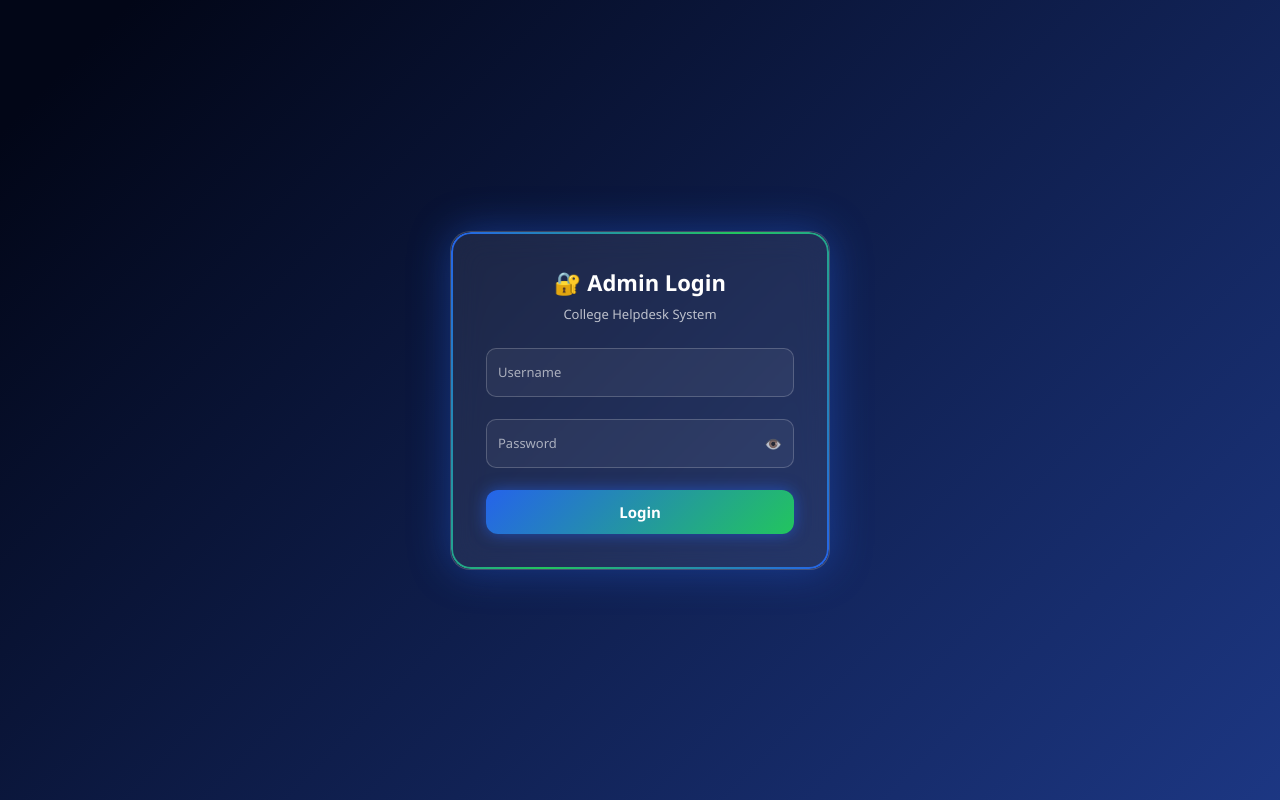
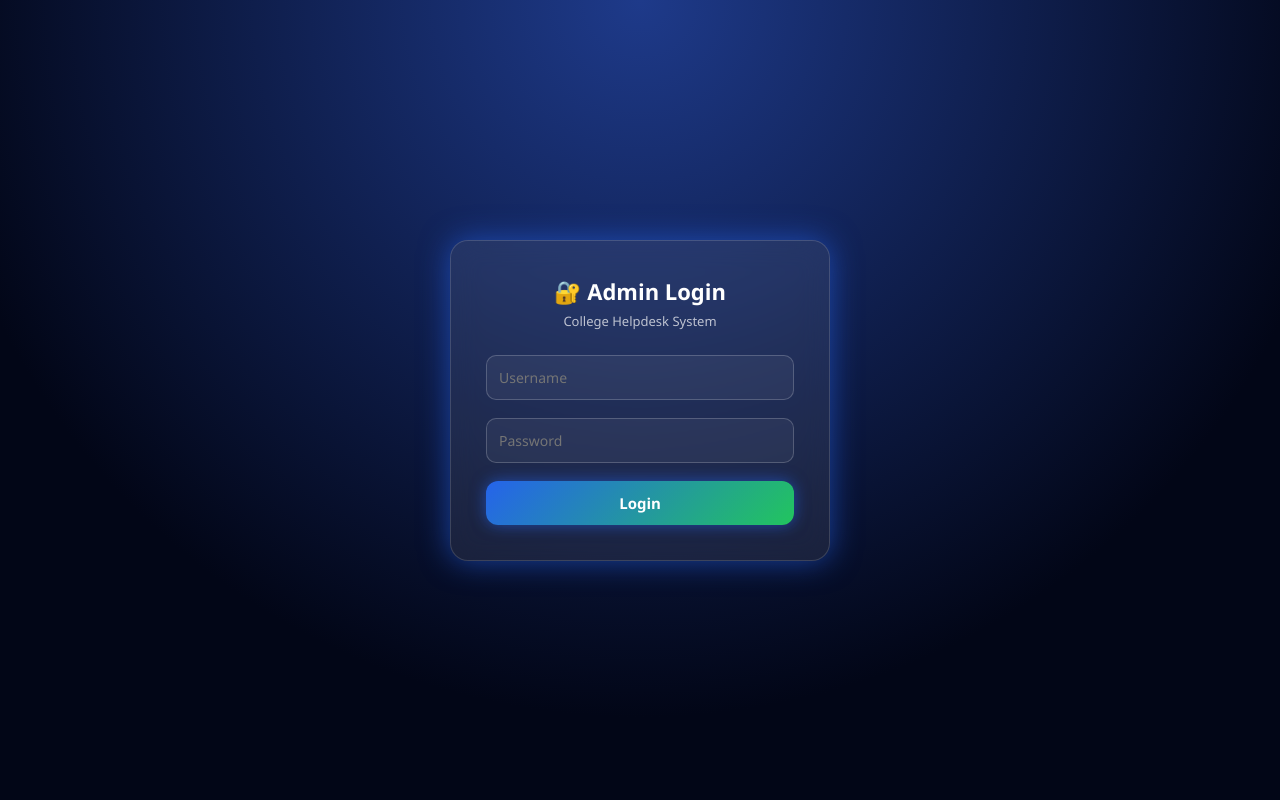
Before and after one commit to saliankishan/college-chatbot, a Flask app: page /login in a window 1280 px wide. Run offline with Flask 3, Linux system fonts and the light colour scheme.

Commit message:
Update login.html

```diff
--- a/templates/login.html
+++ b/templates/login.html
@@ -13,74 +13,48 @@
     font-family: "Segoe UI", sans-serif;
 }
 
-/* Animated Gradient Background */
 body {
     height: 100vh;
     display: flex;
     justify-content: center;
     align-items: center;
-    background: linear-gradient(135deg, #020617, #020617, #1e3a8a, #020617);
-    background-size: 300% 300%;
-    animation: bgMove 10s ease infinite;
+    background: radial-gradient(circle at top, #1e3a8a, #020617 70%);
     color: white;
 }
 
-@keyframes bgMove {
-    0% { background-position: 0% 50%; }
-    50% { background-position: 100% 50%; }
-    100% { background-position: 0% 50%; }
-}
-
-/* Glass Card */
-.login-card {
+/* Glass Login Box */
+.login-box {
     width: 380px;
     padding: 35px;
-    border-radius: 20px;
+    border-radius: 18px;
     background: rgba(255, 255, 255, 0.08);
-    backdrop-filter: blur(16px);
+    backdrop-filter: blur(14px);
     border: 1px solid rgba(255, 255, 255, 0.15);
-    box-shadow: 0 0 40px rgba(37, 99, 235, 0.4);
-    position: relative;
-    overflow: hidden;
-}
-
-/* Neon Border Glow */
-.login-card::before {
-    content: "";
-    position: absolute;
-    inset: 0;
-    border-radius: 20px;
-    padding: 2px;
-    background: linear-gradient(120deg, #2563eb, #22c55e, #2563eb);
-    -webkit-mask: linear-gradient(#000 0 0) content-box, linear-gradient(#000 0 0);
-    -webkit-mask-composite: xor;
-    mask-composite: exclude;
+    box-shadow: 0 0 30px rgba(37, 99, 235, 0.6);
 }
 
 /* Title */
-.login-title {
+.login-box h2 {
     text-align: center;
+    margin-bottom: 6px;
     font-size: 22px;
-    font-weight: 600;
-    margin-bottom: 8px;
 }
 
-.login-subtitle {
+.login-box p {
     text-align: center;
     font-size: 13px;
     opacity: 0.7;
     margin-bottom: 25px;
 }
 
-/* Input Group */
+/* Inputs */
 .input-group {
-    position: relative;
-    margin-bottom: 22px;
+    margin-bottom: 18px;
 }
 
 .input-group input {
     width: 100%;
-    padding: 14px 12px;
+    padding: 12px;
     border-radius: 10px;
     border: 1px solid rgba(255,255,255,0.2);
     background: rgba(255,255,255,0.05);
@@ -92,47 +66,10 @@ body {
 
 .input-group input:focus {
     border-color: #2563eb;
-    box-shadow: 0 0 12px rgba(37,99,235,0.6);
+    box-shadow: 0 0 10px rgba(37,99,235,0.7);
 }
 
-/* Floating Label */
-.input-group label {
-    position: absolute;
-    left: 12px;
-    top: 50%;
-    transform: translateY(-50%);
-    font-size: 13px;
-    color: rgba(255,255,255,0.6);
-    pointer-events: none;
-    transition: 0.3s;
-}
-
-.input-group input:focus + label,
-.input-group input:not(:placeholder-shown) + label {
-    top: -8px;
-    left: 10px;
-    font-size: 11px;
-    background: #020617;
-    padding: 0 6px;
-    color: #2563eb;
-}
-
-/* Show Password */
-.toggle-password {
-    position: absolute;
-    right: 12px;
-    top: 50%;
-    transform: translateY(-50%);
-    cursor: pointer;
-    font-size: 14px;
-    opacity: 0.7;
-}
-
-.toggle-password:hover {
-    opacity: 1;
-}
-
-/* Login Button */
+/* Button */
 .login-btn {
     width: 100%;
     padding: 12px;
@@ -141,89 +78,57 @@ body {
     background: linear-gradient(135deg, #2563eb, #22c55e);
     color: white;
     font-size: 15px;
-    font-weight: 600;
+    font-weight: bold;
     cursor: pointer;
     transition: 0.3s;
     box-shadow: 0 0 15px rgba(37,99,235,0.6);
 }
 
 .login-btn:hover {
-    transform: translateY(-2px);
-    box-shadow: 0 0 25px rgba(37,99,235,0.9);
+    transform: scale(1.03);
+    box-shadow: 0 0 25px rgba(37,99,235,1);
 }
 
-/* Error Message */
-.error-msg {
-    margin-top: 12px;
+/* Error */
+.error {
+    text-align: center;
+    margin-top: 10px;
+    color: #f87171;
     font-size: 13px;
-    color: #f87171;
-    text-align: center;
     display: none;
-}
-
-/* Shake Animation */
-@keyframes shake {
-    0%,100% { transform: translateX(0); }
-    20%,60% { transform: translateX(-6px); }
-    40%,80% { transform: translateX(6px); }
-}
-
-.shake {
-    animation: shake 0.4s;
-}
-
-/* Responsive */
-@media (max-width: 420px) {
-    .login-card {
-        width: 90%;
-        padding: 25px;
-    }
 }
 </style>
 </head>
 <body>
 
-<div class="login-card" id="loginCard">
-    <div class="login-title">🔐 Admin Login</div>
-    <div class="login-subtitle">College Helpdesk System</div>
+<div class="login-box">
+    <h2>🔐 Admin Login</h2>
+    <p>College Helpdesk System</p>
 
     <form onsubmit="return login()">
         <div class="input-group">
-            <input type="text" id="username" placeholder=" " required>
-            <label>Username</label>
+            <input type="text" id="username" placeholder="Username" required>
         </div>
 
         <div class="input-group">
-            <input type="password" id="password" placeholder=" " required>
-            <label>Password</label>
-            <span class="toggle-password" onclick="togglePassword()">👁️</span>
+            <input type="password" id="password" placeholder="Password" required>
         </div>
 
-        <button class="login-btn" type="submit">Login</button>
-        <div class="error-msg" id="errorMsg">Invalid username or password</div>
+        <button class="login-btn">Login</button>
+        <div class="error" id="error">Invalid username or password</div>
     </form>
 </div>
 
 <script>
-function togglePassword() {
-    const pass = document.getElementById("password");
-    pass.type = pass.type === "password" ? "text" : "password";
-}
+function login() {
+    let u = document.getElementById("username").value;
+    let p = document.getElementById("password").value;
+    let err = document.getElementById("error");
 
-function login() {
-    const user = document.getElementById("username").value;
-    const pass = document.getElementById("password").value;
-    const error = document.getElementById("errorMsg");
-    const card = document.getElementById("loginCard");
-
-    // Demo logic (replace with backend later)
-    if (user === "admin" && pass === "admin123") {
-        alert("Login Successful!");
-        window.location.href = "/admin"; // your admin page
+    if (u === "admin" && p === "admin123") {
+        window.location.href = "/admin";
     } else {
-        error.style.display = "block";
-        card.classList.add("shake");
-        setTimeout(() => card.classList.remove("shake"), 400);
+        err.style.display = "block";
     }
     return false;
 }
```
